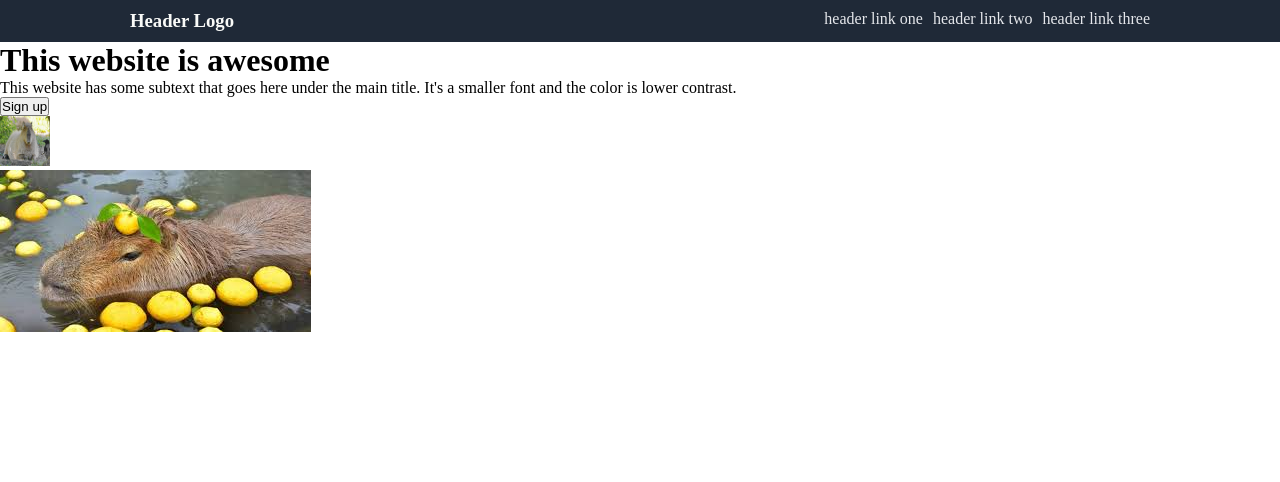
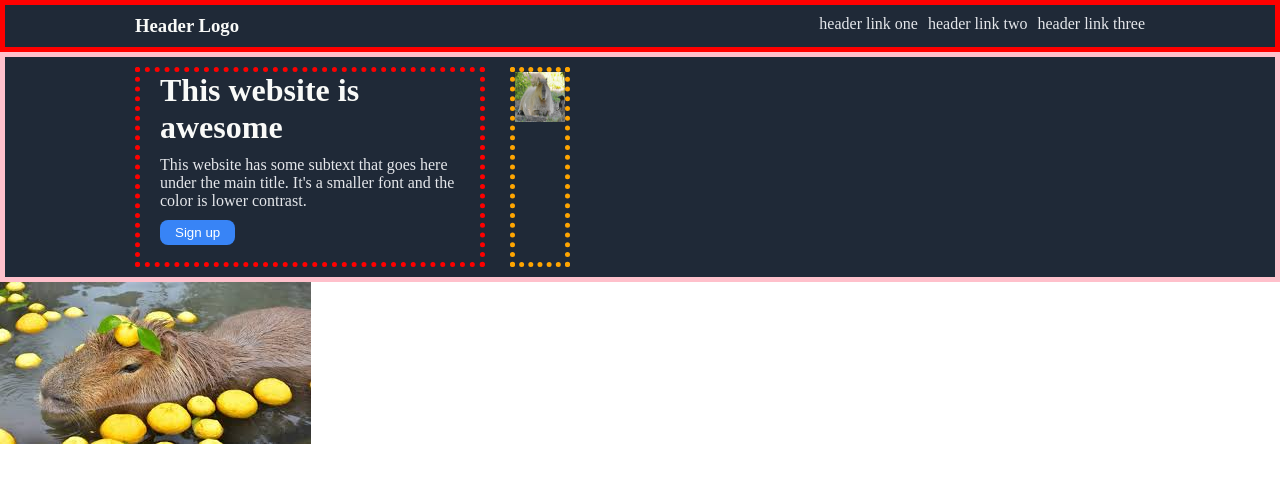
Before and after one commit to AyeshaMush/landing-page, a plain HTML site: page index.html in a window 1280 px wide. Drawn offline with Linux system fonts and the light colour scheme; files whose address does not match are found by name.

Commit message:
Add css header code

```diff
--- a/style.css
+++ b/style.css
@@ -1,30 +1,74 @@
-*{
-    margin:0;
-    padding:0;
+* {
+    margin: 0;
+    padding: 0;
+    box-sizing:border-box;
 }
 
 /* header */
 
-.header{
-    background-color:#1F2937;
-    color:white;
-    display:flex;
-    padding:10px 130px;
-    justify-content:space-between;
+.header {
+    border: 5px solid red;
+    background-color: #1F2937;
+    color: white;
+    display: flex;
+    padding: 10px 130px;
+    justify-content: space-between;
 }
 
-ul{
+ul {
     list-style-type: none;
-    display:flex;
-    gap:10px;
+    display: flex;
+    gap: 10px;
 }
 
-.logo-text{
-    size:24px;
-    color:#F9FAF8;
+.logo-text {
+    size: 24px;
+    color: #F9FAF8;
 }
 
-.header-links{
-    size:18px;
-    color:#E5E7EB;
+.header-links, .header-info {
+    size: 18px;
+    color: #E5E7EB;
 }
+
+/* second header */
+
+.second-header {
+    border:5px solid pink;
+    background-color: #1F2937;
+    padding: 10px 130px;
+    display:flex;
+    gap: 25px;
+}
+
+.header-title {
+    size: 200px;
+    color: #F9FAF8;
+    font-weight: 900;
+}
+
+button {
+    background-color: #3884F6;
+    border: none;
+    color: white;
+    padding: 5px 15px;
+    text-align: center;
+    text-decoration: none;
+    border-radius: 8px;
+}
+
+.header-content{
+    border:5px dotted red;
+    display:flex;
+    flex-direction:column;
+    width:350px;
+    height:200px;
+    gap:10px;
+    text-align:left;
+    padding:0px 20px;
+}
+
+.header-picture{
+    border:5px dotted orange;
+    /* width:auto; */
+}
```
